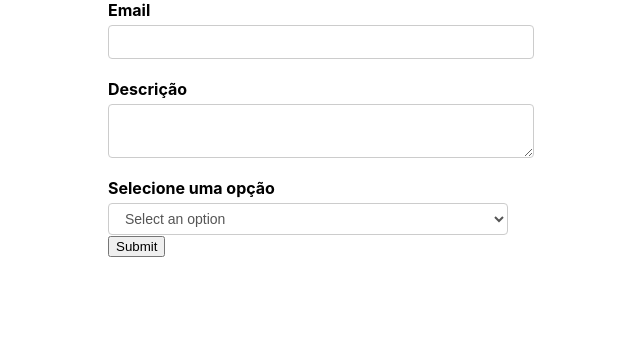
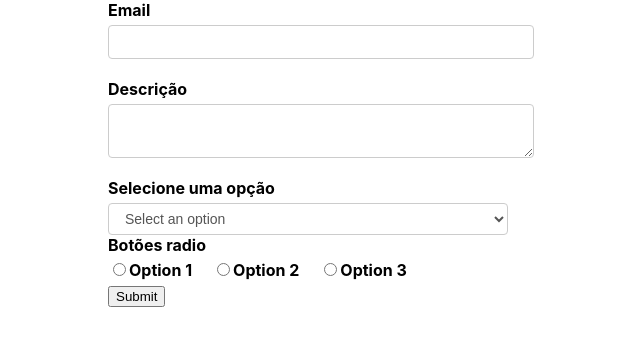
Before and after one commit to arailson/formik-challenge, a React (Create React App) app: page / in a window 1280 px wide. Shown: the top 346 px of the page, without its empty margins (319-959 px from the left). Built offline with nearby package versions, Linux system fonts and the light colour scheme.

Commit message:
Radio Button

```diff
--- a/src/components/FormikContainer.js
+++ b/src/components/FormikContainer.js
@@ -10,11 +10,23 @@
     { key: "option 2", value: "option2" },
     { key: "option 3", value: "option3" },
   ];
-  const initialValues = { email: "", description: "", selectOption: "" };
+  const radioOptions = [
+    { key: "Option 1", value: "rOption1" },
+    { key: "Option 2", value: "rOption2" },
+    { key: "Option 3", value: "rOption3" },
+  ];
+
+  const initialValues = {
+    email: "",
+    description: "",
+    selectOption: "",
+    radioOptions: "",
+  };
   const validationSchema = Yup.object({
     email: Yup.string().required("Required"),
     description: Yup.string().required("Required"),
     selectOption: Yup.string().required("Required"),
+    radioOptions: Yup.string().required("Required"),
   });
   const onSubmit = (values) => console.log("Form Data", values);
 
@@ -43,6 +55,12 @@
             name="selectOption"
             options={dropDownOptions}
           />
+          <FormikControl
+            control="radio"
+            label="Botões radio"
+            name="radioOptions"
+            options={radioOptions}
+          />
           <button type="submit">Submit</button>
         </Form>
       )}
--- a/src/components/FormikControl.js
+++ b/src/components/FormikControl.js
@@ -1,5 +1,6 @@
 import React from "react";
 import Input from "./Input";
+import RadioButton from "./RadioButton";
 import Select from "./Select";
 import Textarea from "./Textarea";
 
@@ -13,6 +14,7 @@
     case "select":
       return <Select {...rest} />;
     case "radio":
+      return <RadioButton {...rest} />;
     case "checkbox":
     case "date":
     default:
--- /dev/null
+++ b/src/components/RadioButton.js
@@ -0,0 +1,33 @@
+import React from "react";
+import { Field, ErrorMessage } from "formik";
+import TextError from "./TextError";
+
+function RadioButton(props) {
+  const { label, name, options, ...rest } = props;
+  return (
+    <div>
+      <label>{label}</label>
+      <Field name={name} {...rest}>
+        {({ field }) => {
+          return options.map((option) => {
+            return (
+              <React.Fragment key={option.key}>
+                <input
+                  type="radio"
+                  id={option.value}
+                  {...field}
+                  value={option.value}
+                  checked={field.value === option.value}
+                />
+                <label htmlFor={option.value}>{option.key}</label>
+              </React.Fragment>
+            );
+          });
+        }}
+      </Field>
+      <ErrorMessage name={name} component={TextError}/>
+    </div>
+  );
+}
+
+export default RadioButton;
```
